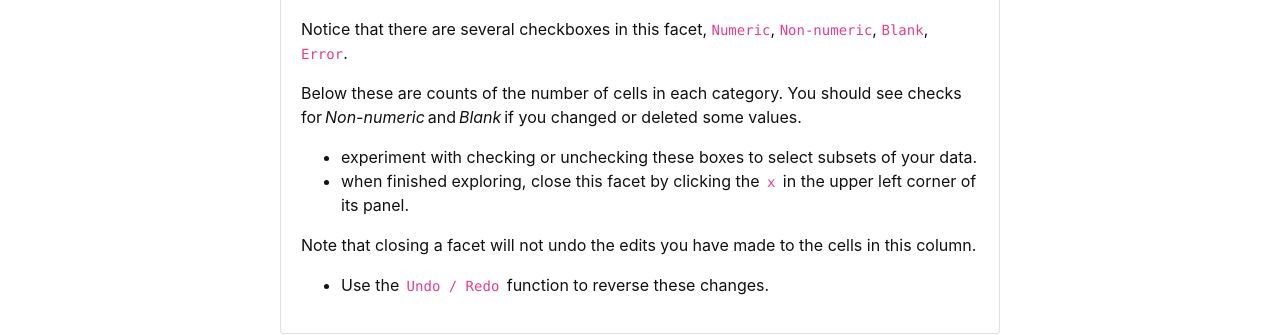
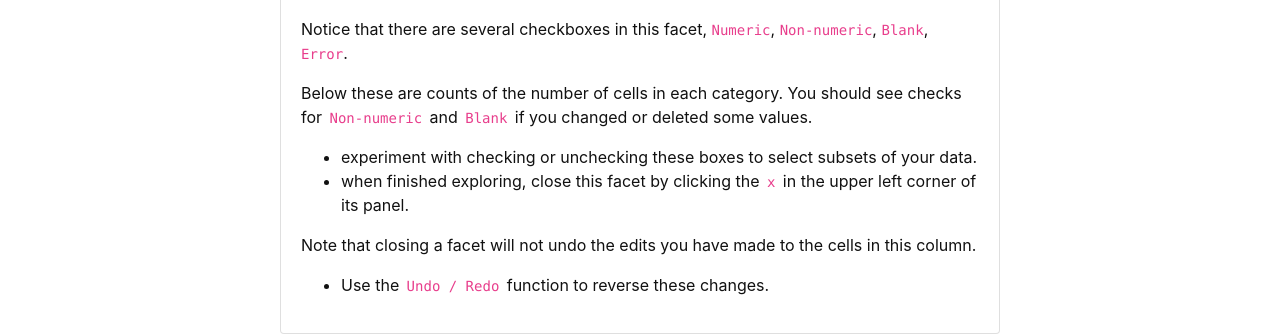
Before and after one commit to GULibrarySandbox/intro-data-wrangle, a Jekyll site: the page built from content/7-lesson.md, in a window 1280 px wide. Shown: the part 995-1330 px from the top of the page. Built offline with Jekyll 4.4.1, drawn with Linux system fonts in a browser that asks for light colours.

```diff
--- a/content/7-lesson.md
+++ b/content/7-lesson.md
@@ -30,7 +30,7 @@ Sometimes there are non-numeric values or blanks within a column which may repre
 
 Notice that there are several checkboxes in this facet,  `Numeric`,  `Non-numeric`,  `Blank`,  `Error`.
 
-Below these are counts of the number of cells in each category. You should see checks for *Non-numeric* and *Blank* if you changed or deleted some values.
+Below these are counts of the number of cells in each category. You should see checks for  `Non-numeric`  and  `Blank`  if you changed or deleted some values.
 
 - experiment with checking or unchecking these boxes to select subsets of your data.
 - when finished exploring, close this facet by clicking the  `x`  in the upper left corner of its panel.
```
